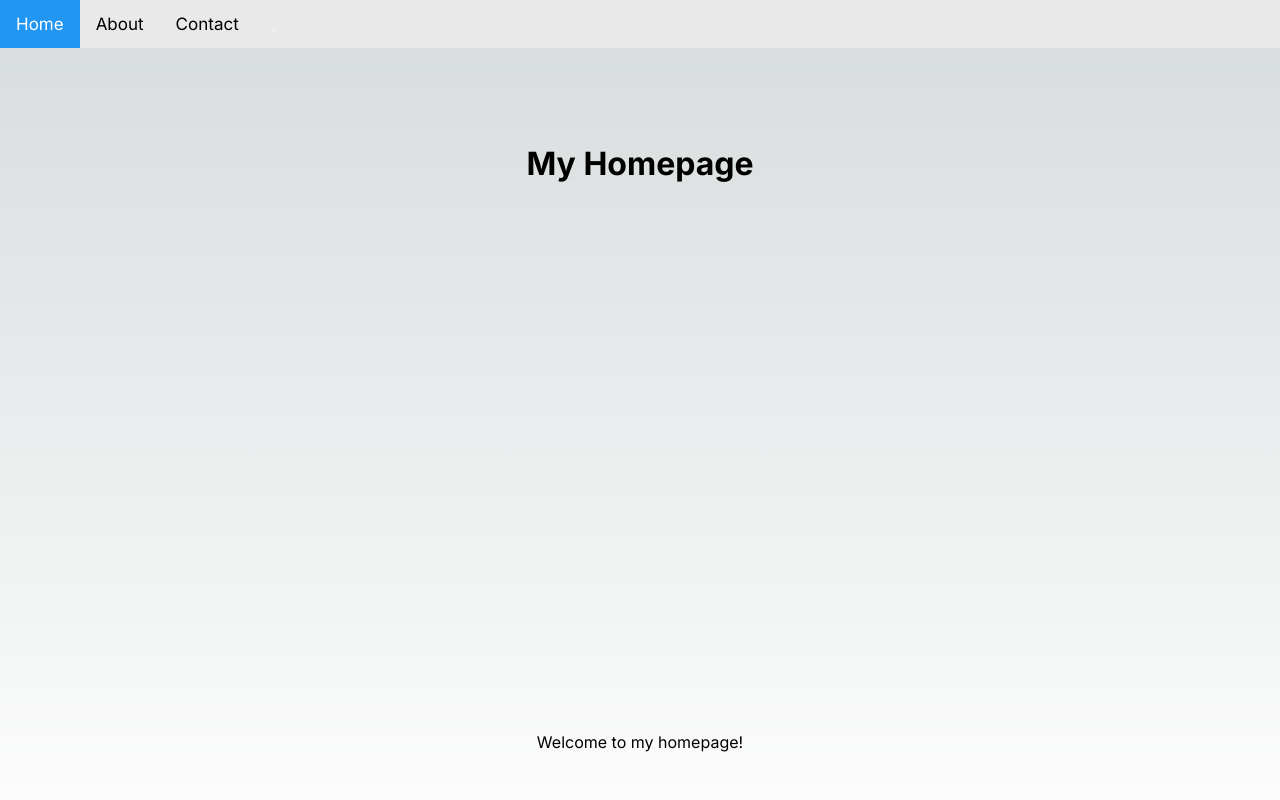
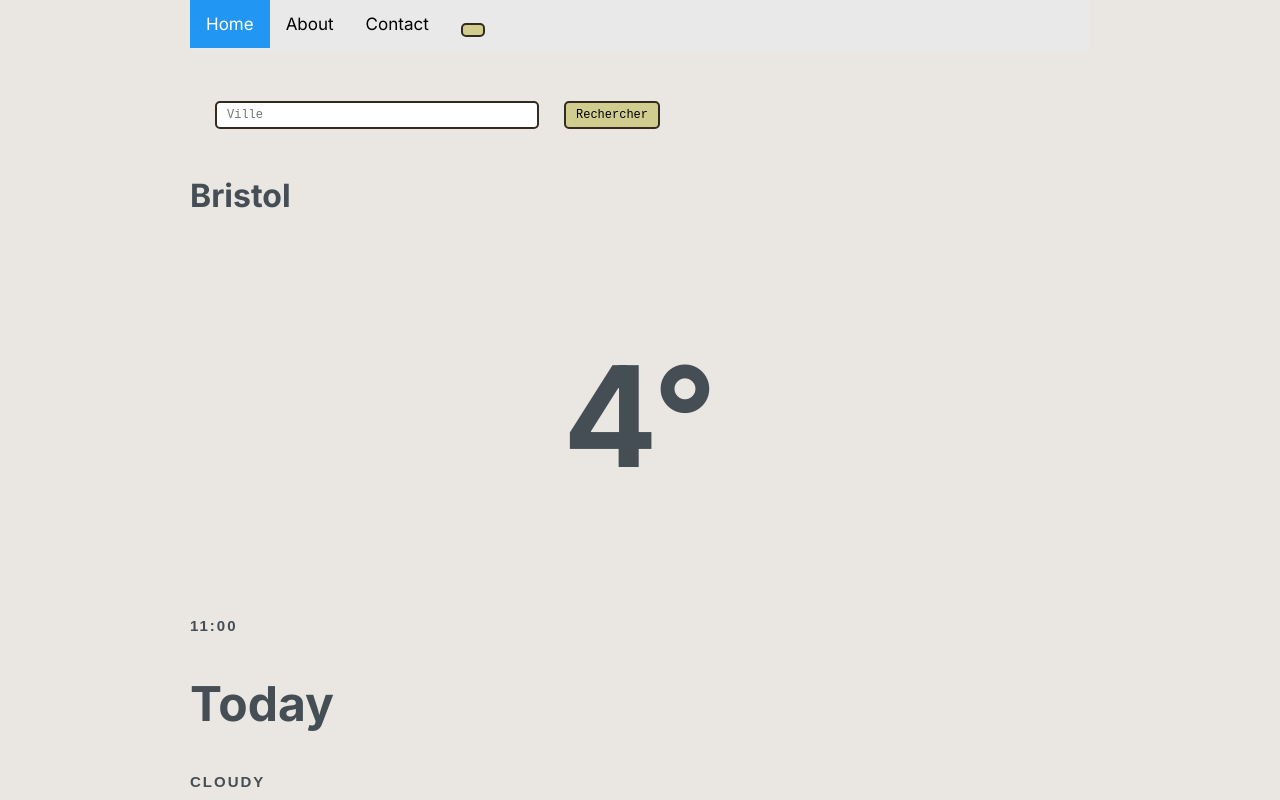
Before and after one commit to NahtanG/meteo_app, a Next.js app: page / in a window 1280 px wide. Shown: the top 800 px of the page. Built offline with nearby package versions, Linux system fonts and the light colour scheme.

Commit message:
components added

```diff
--- /dev/null
+++ b/app/components/Footer.jsx
@@ -0,0 +1,7 @@
+const Footer = () => (
+  <footer>
+    <p>Nathan G. © 2024 Mon app météo. Tous droits réservés.</p>
+  </footer>
+);
+
+export default Footer;
--- /dev/null
+++ b/app/components/Searchbar.jsx
@@ -0,0 +1,27 @@
+const Searchbar = () => {
+  return (
+    <section class="container">
+      <div class="row">
+        <form class="col" id="search-form">
+          <input
+            type="text"
+            id="search-input"
+            aria-describedby="searchCity"
+            placeholder="Ville"
+            class="search-form"
+            autocomplete="off"
+          />
+          <button type="submit">Rechercher</button>
+        </form>
+        <h1
+          class="col d-flex justify-content-center align-items-center city-title"
+          id="searched-city"
+        >
+          Bristol
+        </h1>
+      </div>
+    </section>
+  );
+};
+
+export default Searchbar;
--- a/app/globals.css
+++ b/app/globals.css
@@ -1,107 +1,123 @@
-:root {
-  --max-width: 1100px;
-  --border-radius: 12px;
-  --font-mono: ui-monospace, Menlo, Monaco, "Cascadia Mono", "Segoe UI Mono",
-    "Roboto Mono", "Oxygen Mono", "Ubuntu Monospace", "Source Code Pro",
-    "Fira Mono", "Droid Sans Mono", "Courier New", monospace;
-
-  --foreground-rgb: 0, 0, 0;
-  --background-start-rgb: 214, 219, 220;
-  --background-end-rgb: 255, 255, 255;
-
-  --primary-glow: conic-gradient(
-    from 180deg at 50% 50%,
-    #16abff33 0deg,
-    #0885ff33 55deg,
-    #54d6ff33 120deg,
-    #0071ff33 160deg,
-    transparent 360deg
-  );
-  --secondary-glow: radial-gradient(
-    rgba(255, 255, 255, 1),
-    rgba(255, 255, 255, 0)
-  );
-
-  --tile-start-rgb: 239, 245, 249;
-  --tile-end-rgb: 228, 232, 233;
-  --tile-border: conic-gradient(
-    #00000080,
-    #00000040,
-    #00000030,
-    #00000020,
-    #00000010,
-    #00000010,
-    #00000080
-  );
-
-  --callout-rgb: 238, 240, 241;
-  --callout-border-rgb: 172, 175, 176;
-  --card-rgb: 180, 185, 188;
-  --card-border-rgb: 131, 134, 135;
+body {
+  max-width: 900px;
+  margin: 0 auto;
+  background-color: #eae6e2;
+  color: #444e54;
 }
 
-@media (prefers-color-scheme: dark) {
-  :root {
-    --foreground-rgb: 255, 255, 255;
-    --background-start-rgb: 0, 0, 0;
-    --background-end-rgb: 0, 0, 0;
-
-    --primary-glow: radial-gradient(rgba(1, 65, 255, 0.4), rgba(1, 65, 255, 0));
-    --secondary-glow: linear-gradient(
-      to bottom right,
-      rgba(1, 65, 255, 0),
-      rgba(1, 65, 255, 0),
-      rgba(1, 65, 255, 0.3)
-    );
-
-    --tile-start-rgb: 2, 13, 46;
-    --tile-end-rgb: 2, 5, 19;
-    --tile-border: conic-gradient(
-      #ffffff80,
-      #ffffff40,
-      #ffffff30,
-      #ffffff20,
-      #ffffff10,
-      #ffffff10,
-      #ffffff80
-    );
-
-    --callout-rgb: 20, 20, 20;
-    --callout-border-rgb: 108, 108, 108;
-    --card-rgb: 100, 100, 100;
-    --card-border-rgb: 200, 200, 200;
-  }
+main {
+  margin-top: 30px;
 }
 
-* {
-  box-sizing: border-box;
-  padding: 0;
-  margin: 0;
+hr {
+  max-width: 800px;
+  margin: 48px;
+  border: 1px solid #686d80;
 }
 
-html,
-body {
-  max-width: 100vw;
-  overflow-x: hidden;
+.search-form {
+  margin: 20px 25px;
+  padding: 5px 10px;
+  width: 300px;
+  border-radius: 5px;
+  border: 2px solid #332b1d;
+  font-family: "Oxygen Mono", monospace;
+  font-size: 12px;
 }
 
-body {
-  color: rgb(var(--foreground-rgb));
-  background: linear-gradient(
-      to bottom,
-      transparent,
-      rgb(var(--background-end-rgb))
-    )
-    rgb(var(--background-start-rgb));
+button {
+  display: inline-block;
+  border: 2px solid #332b1d;
+  border-radius: 5px;
+  padding: 5px 10px;
+  font-family: "Oxygen Mono", monospace;
+  font-size: 12px;
+  background-color: #d0cd8f;
+}
+button:hover {
+  background-color: #b9b559;
+}
+
+.measurements {
+  position: relative;
+  left: 25px;
+  top: -10px;
+}
+
+.current-weather {
+  margin-top: 50px;
+}
+
+.city-title {
+  max-width: 300px;
+  font-size: 32px;
+  font-weight: bold;
+}
+
+.temp-title {
+  /* color: #37718e; */
+  font-size: 140px;
+  font-family: "Inter", sans-serif;
+  text-align: center;
+}
+
+.todays-info {
+  margin: 15px 0;
+}
+
+.side-info {
+  position: relative;
+  left: 72px;
+}
+
+p,
+ul {
+  font-family: "Arial", sans-serif;
+  font-size: 15px;
+  font-weight: bold;
+  text-transform: uppercase;
+  letter-spacing: 2px;
+}
+
+li {
+  list-style: none;
+}
+
+.week-forecast {
+  text-align: center;
+  font-family: "Inter", sans-serif;
+}
+
+.weather {
+  margin-top: 2px;
+  margin-bottom: 6px;
+  font-size: 12px;
+}
+
+h2 {
+  font-size: 48px;
+}
+
+h3 {
+  font-size: 18px;
+  margin-bottom: -18px;
+}
+
+span {
+  font-size: 20px;
+}
+
+footer {
+  position: relative;
+  bottom: -100px;
+  text-align: center;
 }
 
 a {
-  color: inherit;
   text-decoration: none;
+  color: #43c90a;
 }
 
-@media (prefers-color-scheme: dark) {
-  html {
-    color-scheme: dark;
-  }
+a:hover {
+  color: #ff00bb;
 }
--- a/app/layout.js
+++ b/app/layout.js
@@ -31,7 +31,7 @@ export default function RootLayout({ children }) {
         </header>
         <main>{children}</main>
         <footer>
-          <p>Tsuki11 © 2024 Mon app météo. Tous droits réservés.</p>
+          <p>Tsuki11 © 2024 Mon app météo.</p>
         </footer>
       </body>
     </html>
--- a/app/main.css
+++ /dev/null
@@ -1,122 +0,0 @@
-body {
-  max-width: 900px;
-  margin: 0 auto;
-  background-color: #eae6e2;
-  color: #444e54;
-}
-
-main {
-  margin-top: 30px;
-}
-
-hr {
-  max-width: 800px;
-  margin: 48px;
-  border: 1px solid #686d80;
-}
-
-.search-form {
-  margin: 20px 25px;
-  padding: 5px 10px;
-  width: 300px;
-  border-radius: 5px;
-  border: 2px solid #332b1d;
-  font-family: "Oxygen Mono", monospace;
-  font-size: 12px;
-}
-
-button {
-  display: inline-block;
-  border: 2px solid #332b1d;
-  border-radius: 5px;
-  padding: 5px 10px;
-  font-family: "Oxygen Mono", monospace;
-  font-size: 12px;
-  background-color: #d0cd8f;
-}
-button:hover {
-  background-color: #b9b559;
-}
-
-.measurements {
-  position: relative;
-  left: 25px;
-  top: -10px;
-}
-
-.current-weather {
-  margin-top: 50px;
-}
-
-.city-title {
-  max-width: 300px;
-  font-size: 32px;
-  font-weight: bold;
-}
-
-.temp-title {
-  /* color: #37718e; */
-  font-size: 140px;
-  font-family: "Inter", sans-serif;
-  text-align: center;
-}
-
-.todays-info {
-  margin: 15px 0;
-}
-
-.side-info {
-  position: relative;
-  left: 72px;
-}
-
-p,
-ul {
-font-family: "Arial", sans-serif;
-font-size: 15px;
-font-weight: bold;
-text-transform: uppercase;
-letter-spacing: 2px;
-
-li {
-  list-style: none;
-}
-
-.week-forecast {
-  text-align: center;
-  font-family: "Inter", sans-serif;
-}
-
-.weather {
-  margin-top: 2px;
-  margin-bottom: 6px;
-  font-size: 12px;
-}
-
-h2 {
-  font-size: 48px;
-}
-
-h3 {
-  font-size: 18px;
-  margin-bottom: -18px;
-}
-
-span {
-  font-size: 20px;
-}
-
-footer {
-  position: relative;
-  bottom: -100px;
-  text-align: center;
-}
-
-a {
-  text-decoration: none;
-  color: #43c90a;
-}
-
-a:hover {
-  color: #ff00bb;
-}
--- a/app/main.html
+++ b/app/main.html
@@ -50,7 +50,7 @@
       <hr />
     </section>
     <footer>
-      <p>Nathan G. © 2024 Mon app météo. Tous droits réservés.</p>
+      <p>Nathan G. © 2024 Mon app météo. Tous droits réservés. test</p>
     </footer>
   </body>
 </html>
--- a/app/page.js
+++ b/app/page.js
@@ -1,11 +1,38 @@
 import Image from "next/image";
 import styles from "./page.module.css";
+import Footer from "./components/Footer";
+import Searchbar from "./components/Searchbar";
 
 export default function Home() {
   return (
-    <div className={styles.main}>
-      <h1>My Homepage</h1>
-      <p>Welcome to my homepage!</p>
-    </div>
+    <body>
+      <Searchbar />
+      <section class="current-weather">
+        <div class="container">
+          <div class="row">
+            <h1 class="col temp-title" id="current-temperature">
+              4°
+            </h1>
+            <div class="col todays-info">
+              <p id="current-time">11:00</p>
+              <h2 id="current-day">Today</h2>
+              <p id="weather-type">Cloudy</p>
+            </div>
+            <div class="col d-flex align-items-center side-info">
+              <ul>
+                <li>
+                  Humidity: <span id="humidity"></span>
+                </li>
+                <li>
+                  Wind: <span id="wind"></span>
+                </li>
+              </ul>
+            </div>
+          </div>
+        </div>
+        <hr />
+      </section>
+      <Footer />
+    </body>
   );
 }
```
